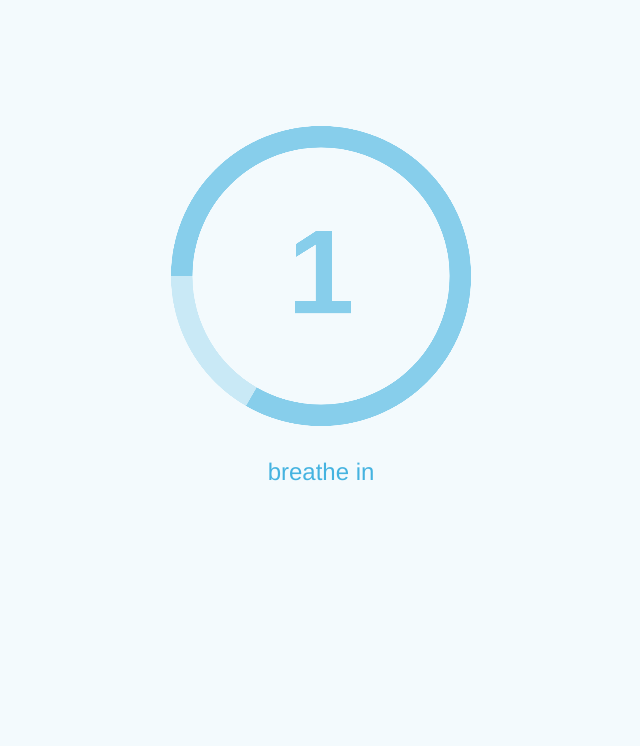
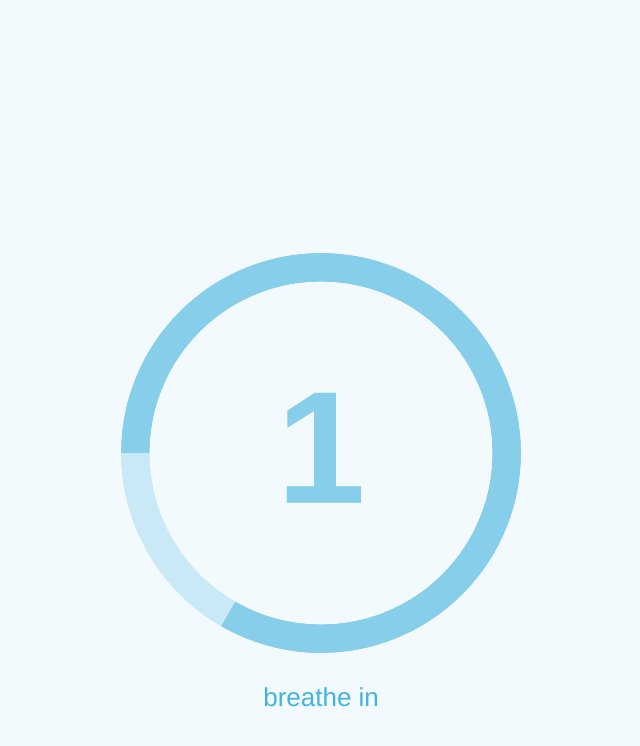
Before and after one commit to cdzombak/345, a plain HTML site: page index.html in a window 1280 px wide. Shown: the whole page, without its empty margins (319-959 px from the left). Drawn offline with nearby package versions, Linux system fonts and the light colour scheme.

Commit message:
mobile compatibility

```diff
--- a/index.html
+++ b/index.html
@@ -1,6 +1,7 @@
 <html>
 <head>
   <title>3-4-5 Breathing Exercise</title>
+  <meta name="viewport" content="width=device-width, initial-scale=1">
   <style type="text/css">
     @import url('https://fonts.googleapis.com/css?family=Arimo:400,700&display=swap');
 
@@ -10,21 +11,86 @@
     }
 
     #circle {
-      width: 90%;
-      max-width: 300px;
-      margin: 10% auto;
+      width: 100px;
+      height: 100px;
+      margin: 20% auto;
       position: relative;
-      padding-bottom: 60px;
+      padding-bottom: 40px;
       text-align: center;
     }
 
     #circle .info {
-      font-size: 24px;
+      font-size: 16px;
       color: #45b3e0;
       position: absolute;
       bottom: 0px;
       left: 0;
       right: 0;
+    }
+
+    @media (min-width: 200px) {
+      #circle {
+        width: 160px;
+        height: 160px;
+      }
+    }
+
+    @media (min-width: 310px) {
+      #circle {
+        width: 260px;
+        height: 260px;
+        padding-bottom: 50px;
+      }
+
+      #circle .info {
+        font-size: 20px;
+      }
+    }
+
+    @media (min-width: 360px) {
+      #circle {
+        width: 290px;
+        height: 290px;
+      }
+
+      #circle .info {
+        font-size: 22px;
+      }
+    }
+
+    @media (min-width: 410px) {
+      #circle {
+        width: 330px;
+        height: 330px;
+        padding-bottom: 60px;
+      }
+
+      #circle .info {
+        font-size: 24px;
+      }
+    }
+
+    @media (min-width: 550px) {
+      #circle {
+        width: 400px;
+        height: 400px;
+      }
+
+      #circle .info {
+        font-size: 26px;
+      }
+    }
+
+    @media (max-height: 300px) {
+      #circle {
+        margin: 5% auto;
+      }
+    }
+
+    @media (max-height: 500px) {
+      #circle {
+        margin: 10% auto;
+      }
     }
 
     #circle canvas {
```
